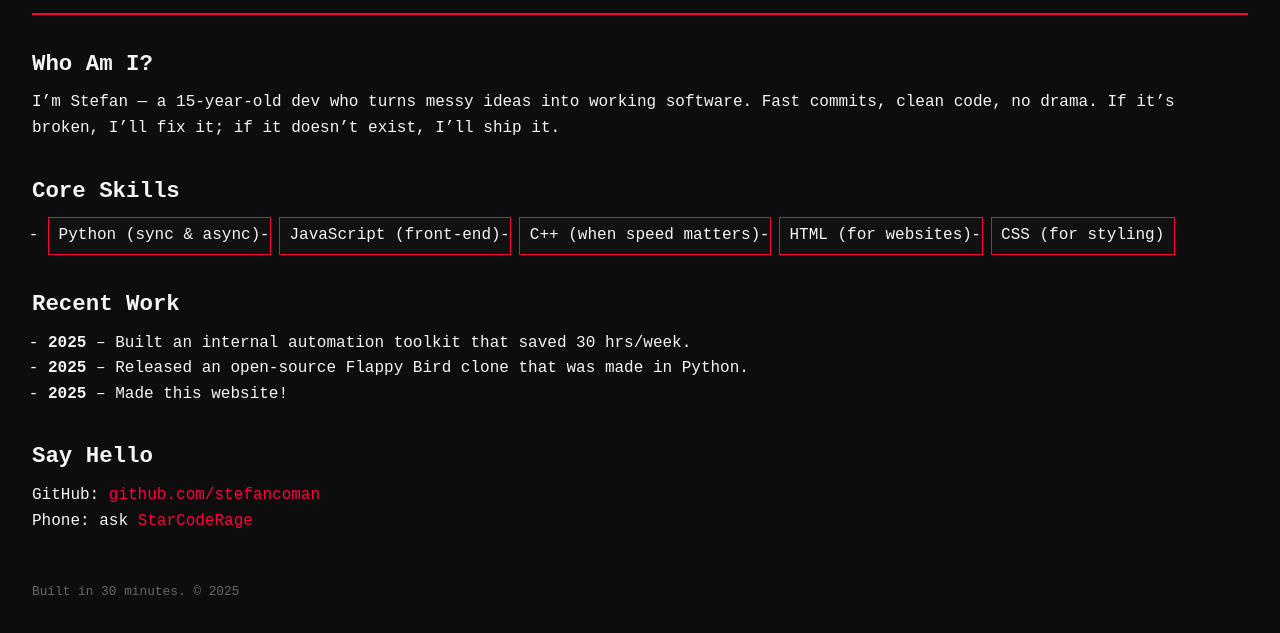
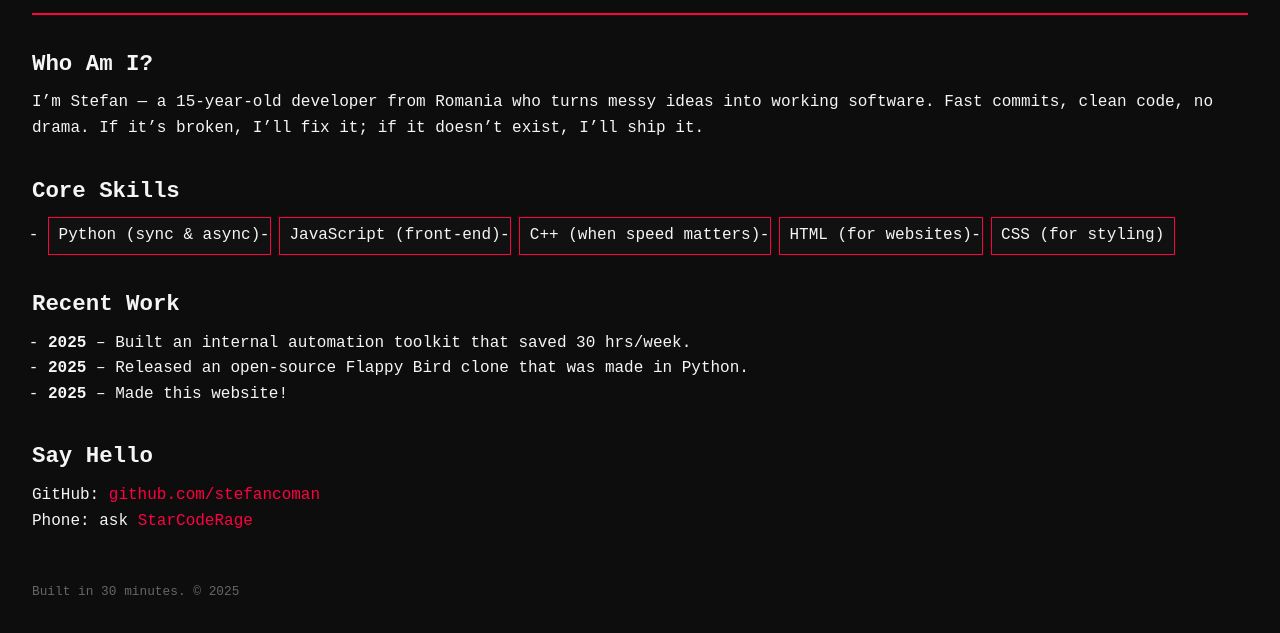
Before and after one commit to stefancoman/stefancoman.github.io, a plain HTML site: page index.html in a window 1280 px wide. Shown: the part 125-758 px from the top of the page. Drawn offline with Linux system fonts and the light colour scheme.

Commit message:
Update index.html

```diff
--- a/index.html
+++ b/index.html
@@ -44,7 +44,7 @@
 <section>
     <h2>Who Am I?</h2>
     <p>
-        I’m Stefan — a 15-year-old dev who turns messy ideas into working software.
+        I’m Stefan — a 15-year-old developer from Romania who turns messy ideas into working software.
         Fast commits, clean code, no drama. If it’s broken, I’ll fix it; if it doesn’t exist, I’ll ship it.
     </p>
 </section>
```
